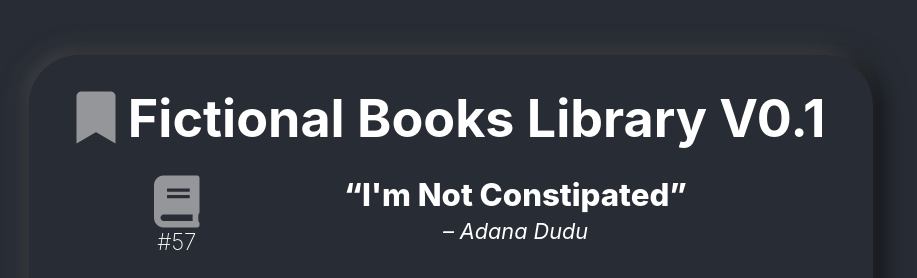
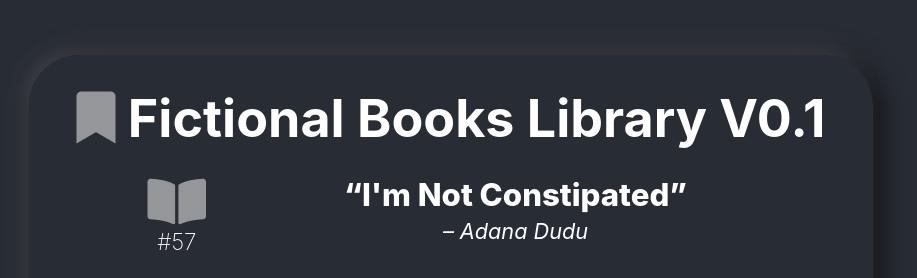
Before and after one commit to thebigdavec/fictional-books-library, a React (Create React App) app: page / in a window 1280 px wide. Shown: the part 198-476 px from the top of the page, without its empty margins (189-1106 px from the left). Built offline with nearby package versions, Linux system fonts and the light colour scheme.

Commit message:
Change book-icon to open-book-icon

```diff
--- a/src/App.js
+++ b/src/App.js
@@ -197,7 +197,7 @@ class App extends React.Component {
 					</h1>
 					<div className="book-details">
           <div className="book-id">
-          <i className="fas fa-book book-title-icon fa-2x"></i>
+		  <i className="fas fa-book-open fa-2x"></i>
           <p className="book-number">{this.state.index + 1}</p></div>
           <div className="title-and-author">
 
```
Also changed, not shown: 1 other file (tests, documents, lock files or other folders).
